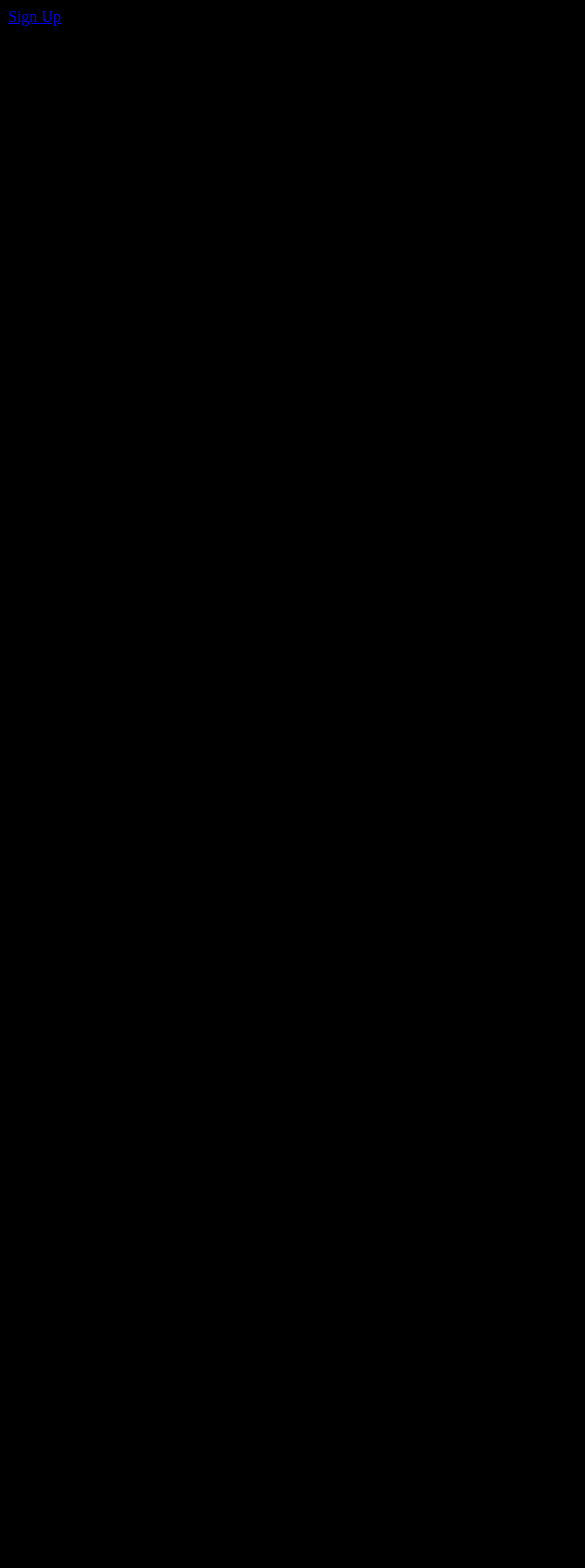
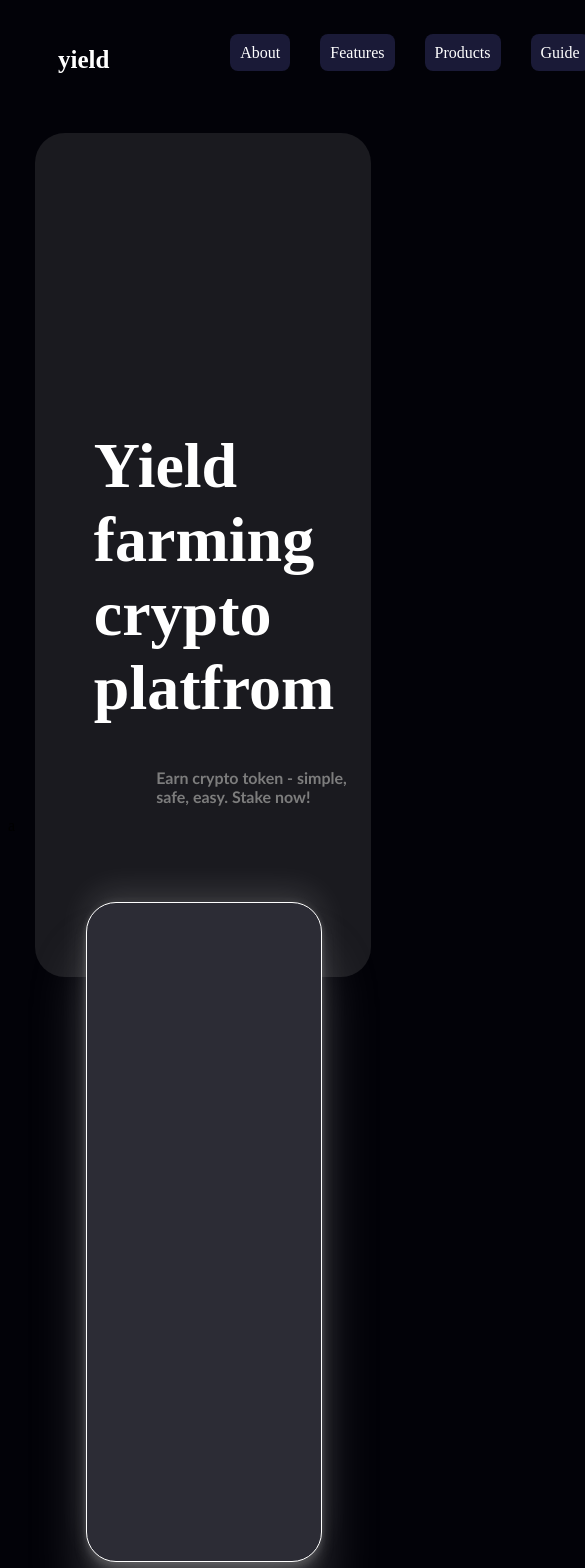
Before and after one commit to arshpreetkaur20/DeFi-Application, a React (Vite) app in the folder defi/: page / in a window 390 px wide. Shown: the top 1568 px of the page, 585 px wide, since content can reach past the window. Before the commit the page ends 844 px from the top, so only its background shows below. Built offline with nearby package versions, Linux system fonts and the light colour scheme.

Commit message:
landing page
landing page done
routing needs to be done
responsive needed

```diff
--- a/defi/src/App.css
+++ b/defi/src/App.css
@@ -1,13 +1,53 @@
-
-.signup{
-    width:140px;
-    height:40px;
-    background-color: white;
-    padding:10px;
+.company h1{
+    margin-top:2px;
+    color:white;
+    font-size:25px;
+    margin-left:50px;
 }
 
-.signup a{
-    color:black;
-    font-size: 22px;
-    text-decoration: none;
+.landingcntr{
+    background-color:rgb(26, 26, 31);
+    height:100vh;
+    width: 86vw;
+    border-radius: 30px;
+    margin-left:7vw;
+    margin-top:5vh;
 }
+
+.landingH{
+    color:white;
+    font-size:32px;
+    margin-top:-70vh;
+    margin-left:22vw;
+}
+
+.landingBrief{
+    color:rgb(125, 125, 125);
+    font-size:8px;
+    margin-left:38vw;
+    font-family: 'Trebuchet MS', 'Lucida Sans Unicode', 'Lucida Grande', 'Lucida Sans', Arial, sans-serif;
+}
+
+.dCntr{
+    background-color:rgb(44, 44, 53);
+    height:78vh;
+    width: 60vw;
+    border-radius: 30px;
+    margin-left:20vw;
+    margin-top:8vh;
+    border: 1px solid white;
+    box-shadow: rgba(199, 199, 199, 0.25) 0px 54px 55px,
+            rgba(255, 255, 255, 0.12) 0px -12px 30px,
+            rgba(255, 255, 255, 0.12) 0px 4px 6px,
+            rgba(160, 160, 160, 0.17) 0px 12px 13px,
+            rgba(171, 170, 170, 0.09) 0px -3px 5px;
+
+}
+
+.secondH{
+    font-size: 38px;
+    color:white;
+    margin-left:8vw;
+    margin-top:70vh;
+    width: 550px;
+}
--- a/defi/src/App.jsx
+++ b/defi/src/App.jsx
@@ -1,12 +1,40 @@
-import React from 'react'
-import Button from './Button'
-
-
+import React from "react";
+import Button from "./Button";
+import Container from "./Container";
+import Header from "./Header";
+import './App.css'
 
 function App() {
   return (
-    <Button class="signup"/>
-  )
+    <>
+      <div className="header">
+        <div className="company">
+          <h1>yield</h1>
+        </div>
+        <div className="navLinks">
+          <Button className="nav" link="about" name="About" />
+          <Button className="nav" link="features" name="Features" />
+          <Button className="nav" link="products" name="Products" />
+          <Button className="nav" link="guide" name="Guide" />
+        </div>
+        <Button className="signup" link="signup" name="Sign Up" />
+      </div>
+
+      {/* big container */}
+      <>
+      <Container className="landingcntr"></Container>
+      <Header className="landingH" title="Yield farming crypto platfrom"></Header>
+      <Header className="landingBrief" title="Earn crypto token - simple, safe, easy. Stake now!"></Header>a
+      </>
+
+      <div className="dashboardcntr">
+        <Container className="dCntr"></Container>
+      </div>
+
+      <Header className="secondH" title="Explore the new era of financial services"></Header>
+
+    </>
+  );
 }
 
-export default App
+export default App;
--- a/defi/src/Button.jsx
+++ b/defi/src/Button.jsx
@@ -1,12 +1,12 @@
-import React from 'react'
+import React from 'react';
+import './button.css';
 
-function Button() {
+function Button({ className, link, name }) {
   return (
     <div>
-      <a href="signup">Sign Up</a>
-      {/* need this href to be sent by the App.jsx so it can be reused */}
+      <a className={className} href={`/${link}`}>{name}</a>
     </div>
-  )
+  );
 }
 
-export default Button
+export default Button;
--- /dev/null
+++ b/defi/src/Container.jsx
@@ -0,0 +1,9 @@
+import React from 'react'
+
+function Container({className}) {
+  return (
+  <div className={className}></div>
+  )
+}
+
+export default Container
--- /dev/null
+++ b/defi/src/Header.jsx
@@ -0,0 +1,13 @@
+import React from 'react'
+
+function Header ({className,title}) {
+  return (
+    <>
+    <div className={className}>
+    <h1>{title}</h1>
+    </div>
+    </>
+  )
+}
+
+export default Header;
--- /dev/null
+++ b/defi/src/button.css
@@ -0,0 +1,35 @@
+.header{
+    display: flex;
+    margin-top:44px;
+}
+
+
+.signup, .nav {
+    min-width: 150px;
+    padding:10px;
+    height: 40px;
+    border-radius: 8px;
+    text-decoration: none;
+  }
+
+  .signup{
+    background-color: rgb(255, 255, 255);
+    color: rgb(0, 0, 0);
+    margin-left: 28vw;
+  }
+
+  .navLinks{
+    display:flex;
+    margin-left: 31vw;
+    gap:30px;
+ }
+
+  .nav{
+    background-color:rgb(26, 26, 55);
+    color:white;
+  }
+
+
+  .signup:hover {
+    background-color: rgb(230, 230, 230);
+  }
--- a/defi/src/index.css
+++ b/defi/src/index.css
@@ -1,3 +1,3 @@
 html{
-    background-color:black;
+    background-color:rgb(2, 2, 8);
 }
```
